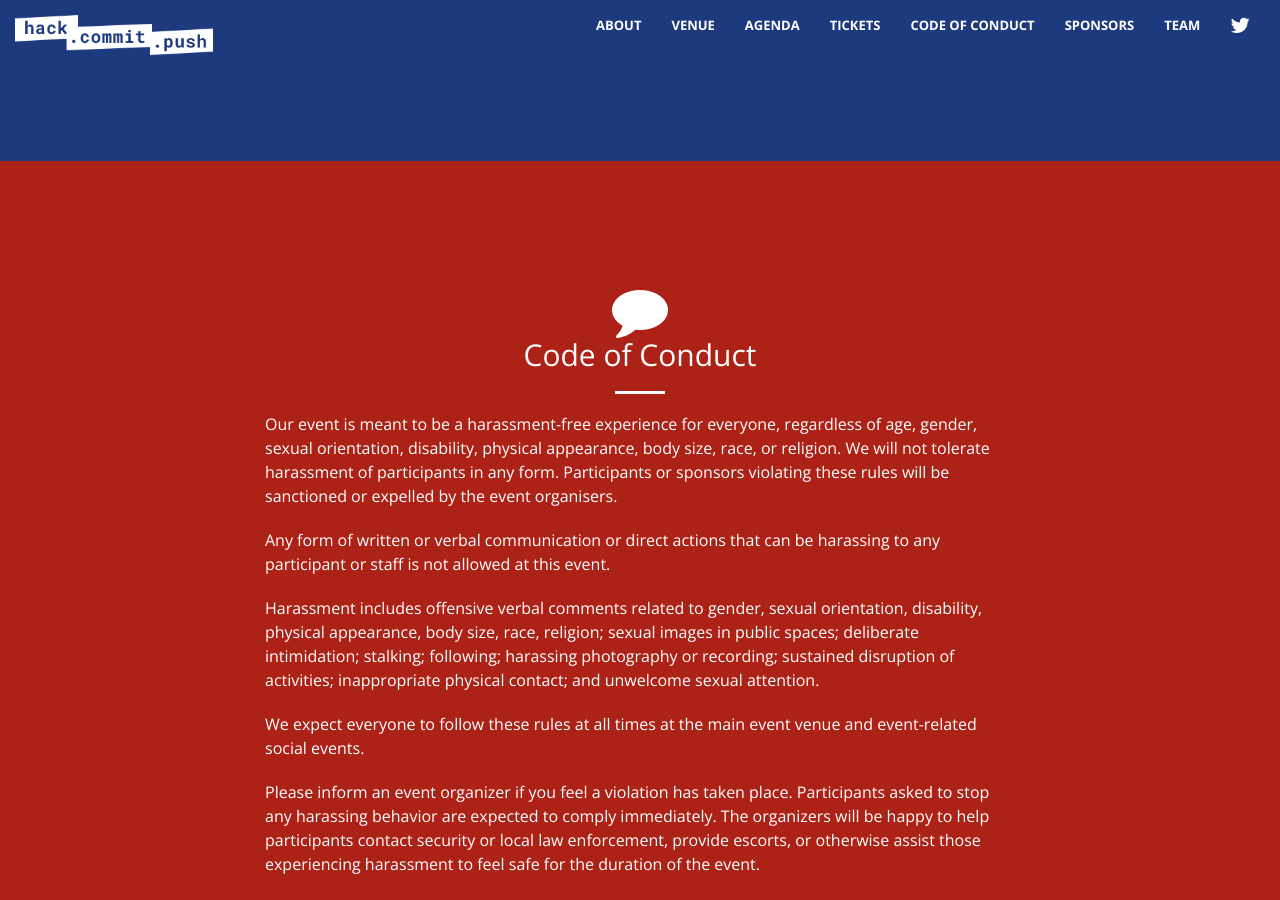
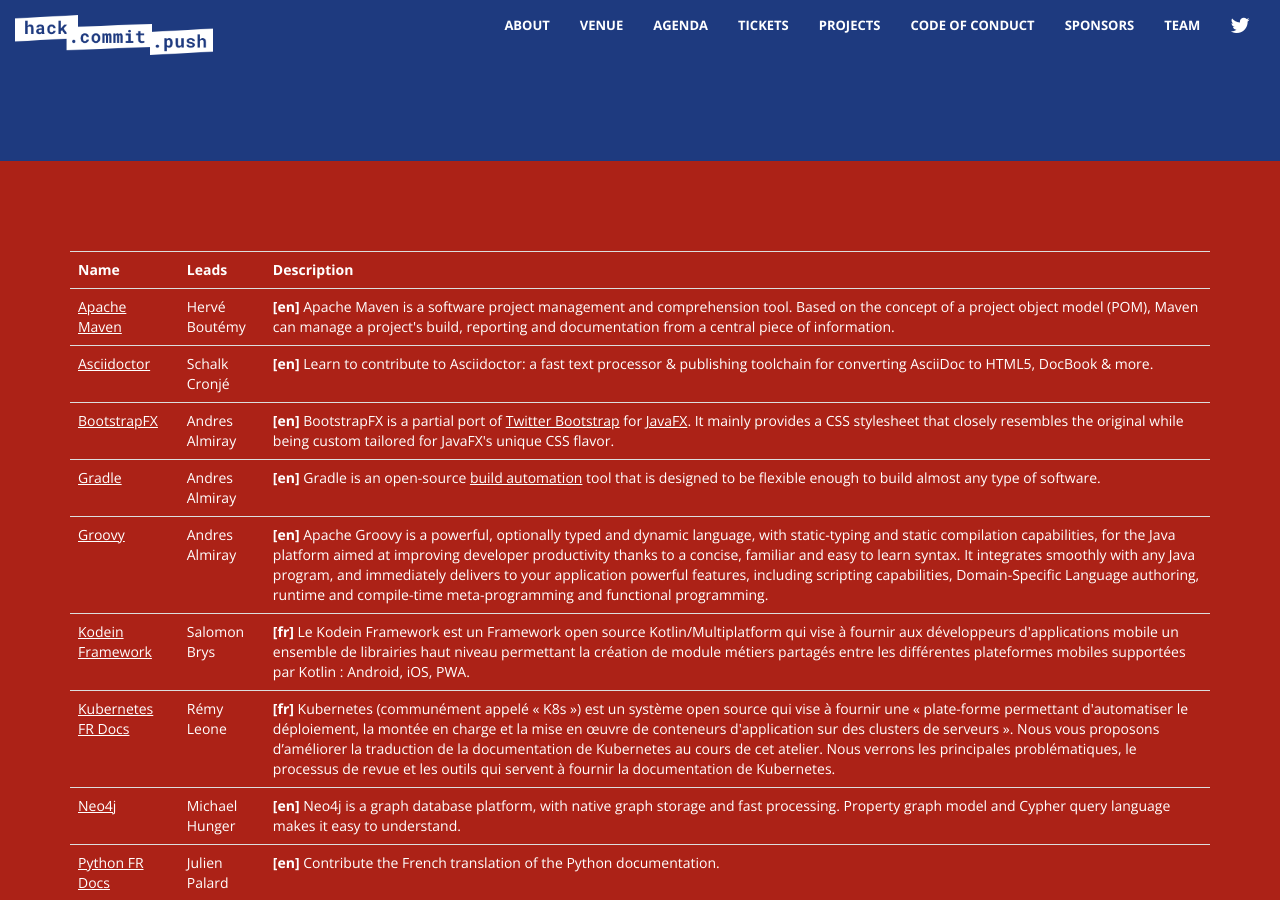
Before and after one commit to hackergarten/Paris2019, a Jekyll site: the page built from index.html, in a window 1280 px wide and 900 px high, scrolled down 4952 px. Built offline with Jekyll 4.4.1, drawn with Linux system fonts in a browser that asks for light colours; some of the changed text lies outside the part shown.

Commit message:
List all projects with their leads and descriptions

```diff
--- a/_config.yml
+++ b/_config.yml
@@ -7,6 +7,7 @@ description: |
 tagline: One Day to Contribute to Open Source
 baseurl: "" # the subpath of your site, e.g. /blog/
 url: "" # the base hostname & protocol for your site
+default_lang: "en"
 
 twitter_username: hackcommitpush
 github_username:
--- /dev/null
+++ b/_data/projects.yml
@@ -0,0 +1,77 @@
+- name: Apache Maven
+  url: https://maven.apache.org/
+  description:
+    en: |
+      Apache Maven is a software project management and comprehension tool.
+      Based on the concept of a project object model (POM), Maven can manage a project's build, reporting and documentation from a central piece of information.
+  leads:
+    - name: Hervé Boutémy
+- name: Gradle
+  url: https://gradle.org/
+  description:
+    en: |
+      Gradle is an open-source <a href="https://en.wikipedia.org/wiki/Build_automation" rel="noopener" target="_blank">build automation</a> tool
+      that is designed to be flexible enough to build almost any type of software.
+  leads:
+    - name: Andres Almiray
+- name: Kubernetes FR Docs
+  url: https://kubernetes.io/fr/docs/
+  description:
+    fr: |
+      Kubernetes (communément appelé « K8s ») est un système open source qui vise à fournir une « plate-forme permettant d'automatiser le déploiement, la montée en charge et la mise en œuvre de conteneurs d'application sur des clusters de serveurs ».
+      Nous vous proposons d’améliorer la traduction de la documentation de Kubernetes au cours de cet atelier.
+      Nous verrons les principales problématiques, le processus de revue et les outils qui servent à fournir la documentation de Kubernetes.
+  leads:
+    - name: Rémy Leone
+- name: Neo4j
+  url: https://neo4j.com
+  description:
+    en: |
+      Neo4j is a graph database platform, with native graph storage and fast processing.
+      Property graph model and Cypher query language makes it easy to understand.
+  leads:
+    - name: Michael Hunger
+- name: riff
+  url: https://projectriff.io/
+  description:
+    en: |
+      riff is the open-source Function as a Service platform of Pivotal, based on Kubernetes and Knative.
+  leads:
+    - name: Florent Biville
+- name: Groovy
+  url: http://groovy-lang.org
+  description:
+    en: |
+      Apache Groovy is a powerful, optionally typed and dynamic language, with static-typing and static compilation capabilities, for the Java platform aimed at improving developer productivity thanks to a concise, familiar and easy to learn syntax.
+      It integrates smoothly with any Java program, and immediately delivers to your application powerful features, including scripting capabilities, Domain-Specific Language authoring, runtime and compile-time meta-programming and functional programming.
+  leads:
+    - name: Andres Almiray
+- name: BootstrapFX
+  url: https://github.com/aalmiray/bootstrapfx
+  description:
+    en: |
+      BootstrapFX is a partial port of <a href="https://getbootstrap.com/" rel="noopener" target="_blank">Twitter Bootstrap</a> for <a href="https://openjfx.io/" rel="noopener" target="_blank">JavaFX</a>.
+      It mainly provides a CSS stylesheet that closely resembles the original while being custom tailored for JavaFX's unique CSS flavor.
+  leads:
+    - name: Andres Almiray
+- name: Kodein Framework
+  url: https://kodein.org/
+  description:
+    fr: |
+      Le Kodein Framework est un Framework open source Kotlin/Multiplatform qui vise à fournir aux développeurs d'applications mobile un ensemble de librairies haut niveau permettant la création de module métiers partagés entre les différentes plateformes mobiles supportées par Kotlin : Android, iOS, PWA.
+  leads:
+    - name: Salomon Brys
+- name: Python FR Docs
+  url: https://docs.python.org/fr/3/
+  description:
+    en: |
+      Contribute the French translation of the Python documentation.
+  leads:
+    - name: Julien Palard
+- name: Asciidoctor
+  url: https://asciidoctor.org/
+  description:
+    en: |
+      Learn to contribute to Asciidoctor: a fast text processor & publishing toolchain for converting AsciiDoc to HTML5, DocBook & more.
+  leads:
+    - name: Schalk Cronjé
--- a/_includes/nav.html
+++ b/_includes/nav.html
@@ -29,6 +29,9 @@
                     <a class="page-scroll" href="#tickets">Tickets</a>
                 </li>
                 <li>
+                    <a class="page-scroll" href="#projects">Projects</a>
+                </li>
+                <li>
                     <a class="page-scroll" href="#coc">Code of Conduct</a>
                 </li>
                 <li>
--- /dev/null
+++ b/_includes/projects.html
@@ -0,0 +1,32 @@
+<section id="projects">
+    <div class="container">
+        <table class="table">
+        	<tr>
+        		<th>Name</th>
+        		<th>Leads</th>
+        		<th>Description</th>
+        	</tr>
+        	{% assign projects = site.data.projects | sort: 'name' %}
+        	{% for project in projects %}
+        	<tr>
+                {% assign rowspan = project.description | size %}
+        		<td rowspan="{{rowspan}}"><a href="{{project.url}}" rel="noopener" target="_blank">{{project.name}}</a></td>
+        		<td rowspan="{{rowspan}}">{{ project.leads | map: "name" | join: ", " }}</td>
+        		{% for description in project.description %}
+                    {% assign lang = description[0] %}
+                    {% if lang != site.default_lang %}
+                        {% capture lang_attribute %}
+                         lang="{{lang}}"
+                        {% endcapture %}
+                    {% endif %}
+        		<td{{lang_attribute}}><strong>[{{description[0]}}]</strong> {{description[1]}}</td>
+            </tr>
+                {% if forloop.last == false %}
+            <tr>
+                {% endif %}
+                {% endfor %}
+        	</tr>
+        	{% endfor %}
+		</table>
+    </div>
+</section>
--- a/_layouts/front.html
+++ b/_layouts/front.html
@@ -1,5 +1,5 @@
 <!DOCTYPE html>
-<html lang="en">
+<html lang="{{site.default_lang}}">
 
 {% include head.html %}
 
@@ -10,6 +10,7 @@
   {% include venue.html %}
   {% include agenda.html %}
   {% include tickets.html %}
+  {% include projects.html %}
   {% include coc.html %}
   {% include sponsors.html %}
   {% include team.html %}
--- a/css/main.scss
+++ b/css/main.scss
@@ -245,6 +245,10 @@ header .header-content {
 	a { text-decoration: underline; }
 }
 
+#projects {
+	a { text-decoration: underline; }
+}
+
 #team, #sponsors {
 
 	a {
```
Also changed, not shown: img/projects/k8s.png (added).
